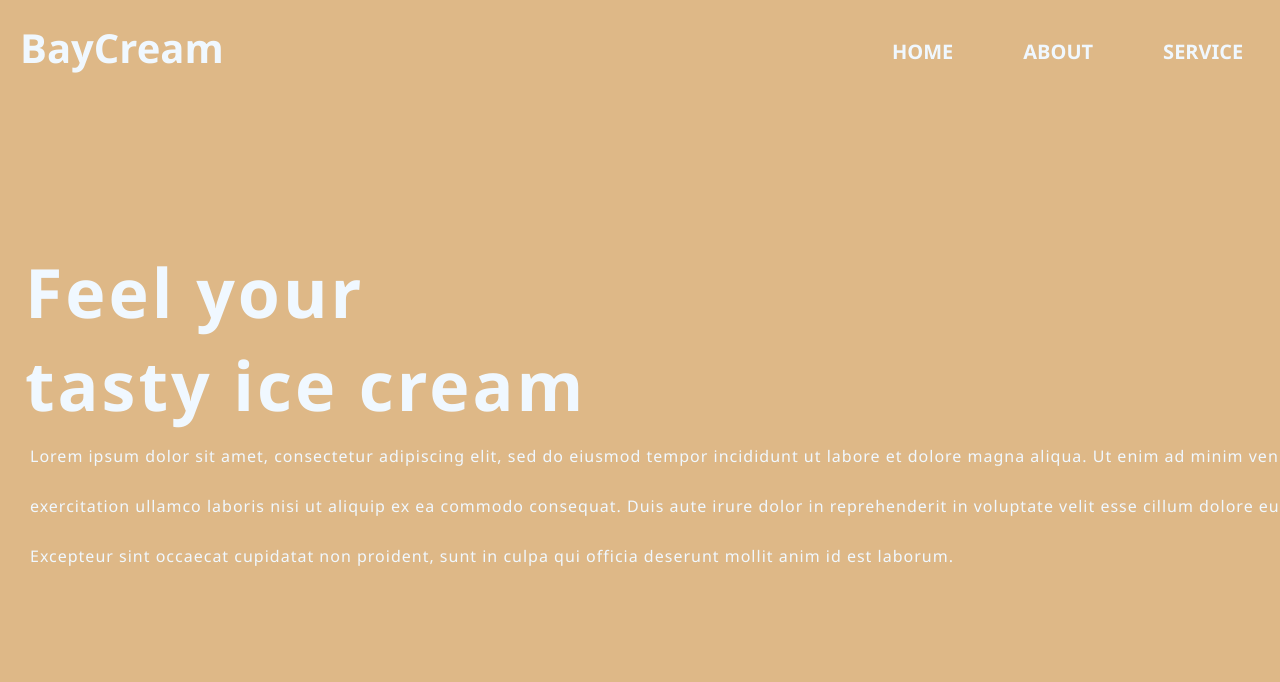
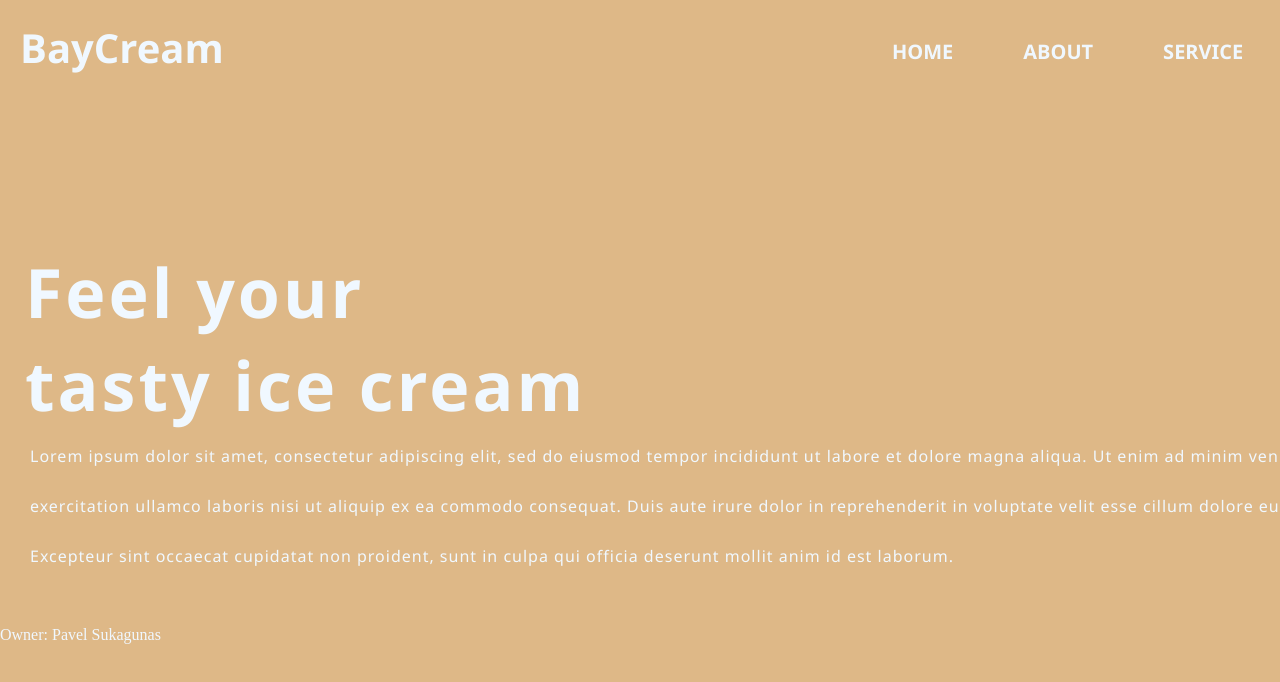
Before and after one commit to Pavel-studen/praktikum-git-565845, a plain HTML site: page index.html in a window 1280 px wide. Shown: the top 682 px of the page. Drawn offline with Linux system fonts and the light colour scheme.

Commit message:
feat: tambah footer dengan informasi kontak

```diff
--- a/index.html
+++ b/index.html
@@ -20,7 +20,6 @@
                 </ul>
             </div>
         </div>
-        <footer>
         <div class="content">
             <h1>Feel your <br><span>tasty ice cream</span></h1>
             <p class="par">Lorem ipsum dolor sit amet, consectetur adipiscing elit, sed do eiusmod
@@ -29,8 +28,10 @@
                 Duis aute irure dolor in reprehenderit in voluptate velit esse cillum dolore eu
                 fugiat nulla pariatur. Excepteur sint occaecat cupidatat non proident, sunt in
                 culpa qui officia deserunt mollit anim id est laborum.</p>
+            <footer>
+                <p>Owner: Pavel Sukagunas</p>
+            </footer>
         </div>
-        </footer>
     </div>
 </body>
 </html>
```
